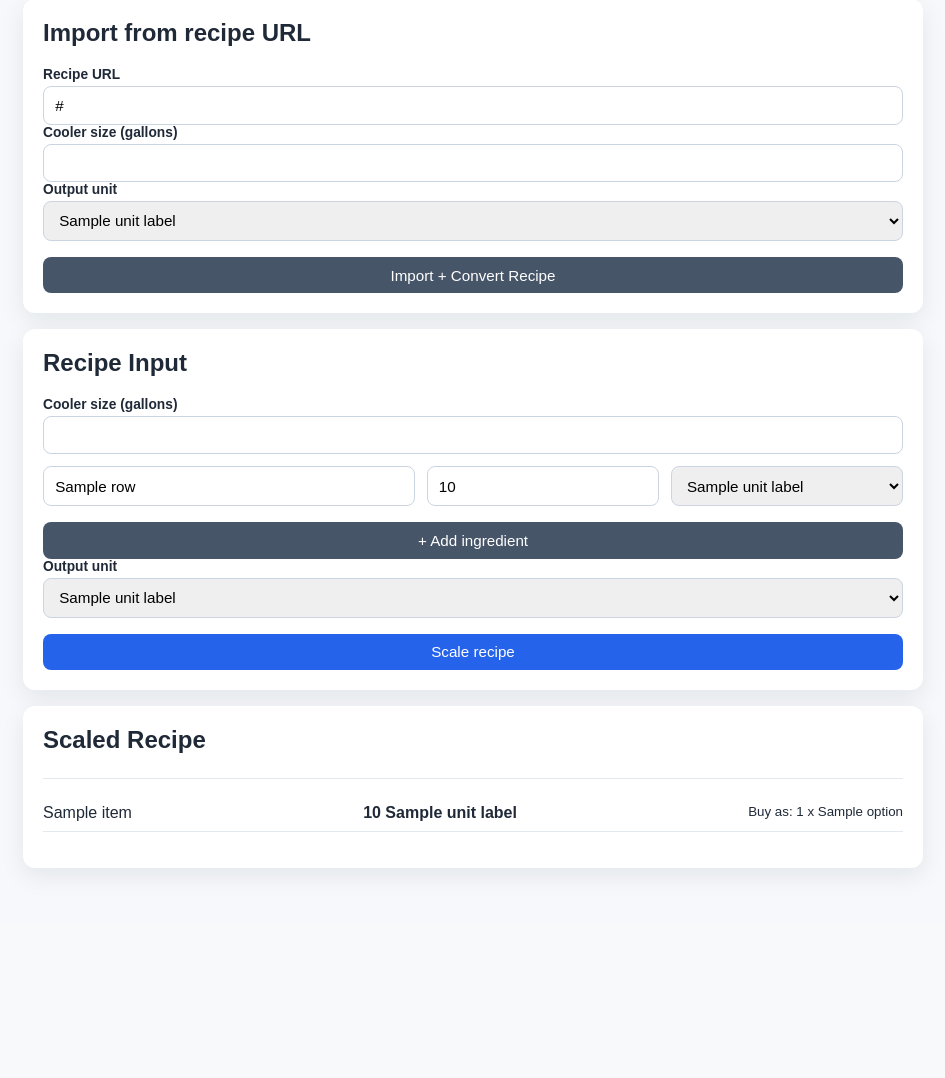
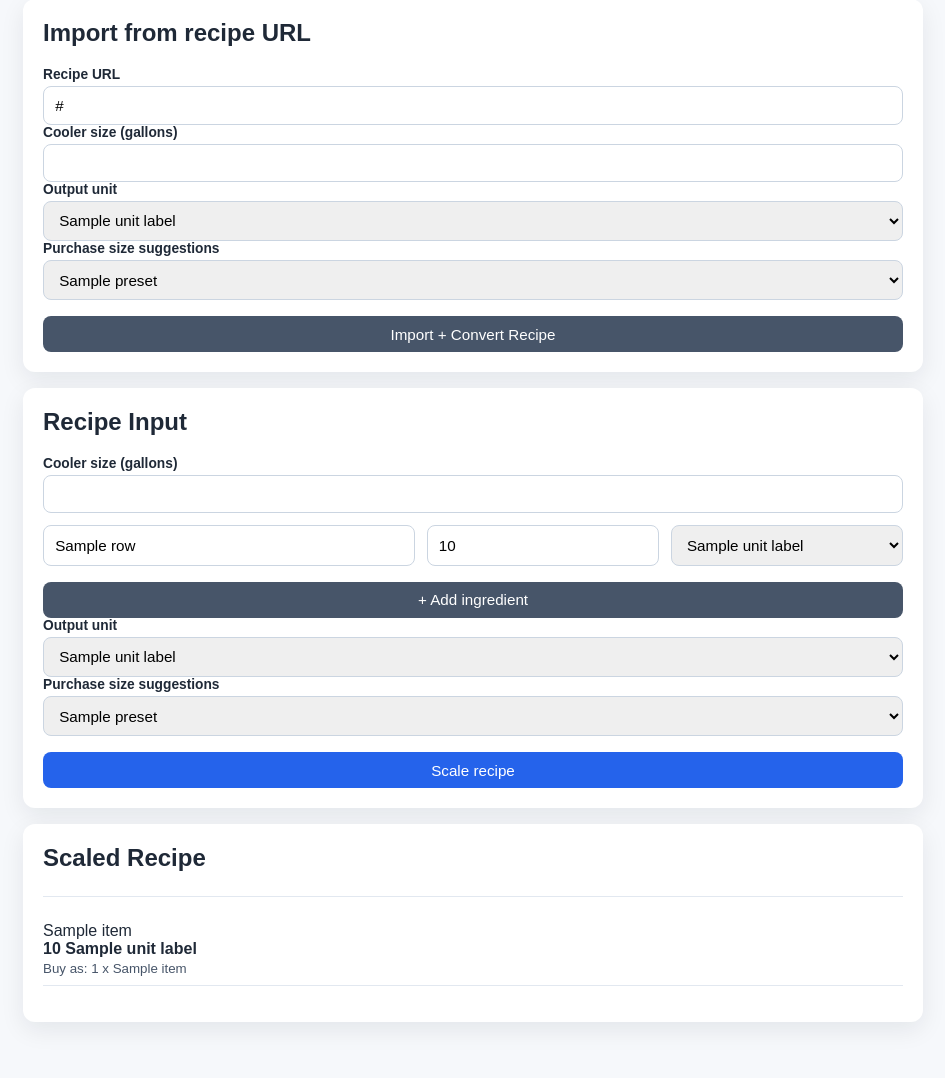
Before and after one commit to robolague/drinkulator, a Flask app: template templates/index.html in a window 1280 px wide. Shown: the part 153-1231 px from the top of the page, without its empty margins (167-1112 px from the left). Before the commit the page ends 1028 px from the top, so only its background shows below. Run offline with Flask 3, Linux system fonts and the light colour scheme; the template is opened without the code that fills it: most values are stand-ins (such as "Sample title", 1, 10 or a date in 2020).

Commit message:
Add purchase-size suggestions to scaled output
Co-authored-by: Rob Olague <robolague@users.noreply.github.com>

```diff
--- a/main.py
+++ b/main.py
@@ -83,53 +83,13 @@ JSON_LD_RE = re.compile(
     re.IGNORECASE | re.DOTALL,
 )
 
-PURCHASE_SIZE_PROFILES = {
-    "spirits": [
-        {"label": "1.75L handle", "size_ml": 1750.0},
-        {"label": "1L bottle", "size_ml": 1000.0},
-        {"label": "750mL bottle", "size_ml": 750.0},
-        {"label": "375mL bottle", "size_ml": 375.0},
-    ],
-    "juice": [
-        {"label": "1 gallon jug", "size_ml": UNIT_TO_ML["gallons"]},
-        {"label": "64oz carton", "size_ml": UNIT_TO_ML["oz"] * 64},
-        {"label": "52oz carton", "size_ml": UNIT_TO_ML["oz"] * 52},
-        {"label": "32oz bottle", "size_ml": UNIT_TO_ML["oz"] * 32},
-    ],
-    "carbonated_mixers": [
-        {"label": "2L bottle", "size_ml": 2000.0},
-        {"label": "1L bottle", "size_ml": 1000.0},
-        {"label": "12oz can", "size_ml": UNIT_TO_ML["oz"] * 12},
-    ],
-    "default": [
-        {"label": "1L bottle", "size_ml": 1000.0},
-        {"label": "750mL bottle", "size_ml": 750.0},
-        {"label": "500mL bottle", "size_ml": 500.0},
-    ],
-}
-
-SPIRIT_KEYWORDS = (
-    "vodka",
-    "gin",
-    "rum",
-    "tequila",
-    "whiskey",
-    "whisky",
-    "bourbon",
-    "scotch",
-    "brandy",
-    "liqueur",
-    "triple sec",
-)
-CARBONATED_MIXER_KEYWORDS = (
-    "soda",
-    "ginger beer",
-    "tonic",
-    "cola",
-    "sprite",
-    "seltzer",
-    "club soda",
-)
+PURCHASE_SIZE_PRESETS = [
+    {"unit": "bottles_750ml", "label": "Bottles (750mL)", "size_ml": 750.0},
+    {"unit": "handles", "label": "Handles (1.75L)", "size_ml": 1750.0},
+    {"unit": "bottles_2l", "label": "Bottles (2L)", "size_ml": 2000.0},
+    {"unit": "jugs_1gal", "label": "Jugs (1 gallon)", "size_ml": UNIT_TO_ML["gallons"]},
+    {"unit": "cans_12oz", "label": "Cans (12oz)", "size_ml": UNIT_TO_ML["oz"] * 12},
+]
 
 
 def normalize_unit(raw_unit: str) -> str | None:
@@ -363,6 +323,13 @@ def parse_ingredients(
     return parsed_ingredients, errors
 
 
+def get_purchase_preset(purchase_unit: str) -> dict[str, Any]:
+    for preset in PURCHASE_SIZE_PRESETS:
+        if preset["unit"] == purchase_unit:
+            return preset
+    return PURCHASE_SIZE_PRESETS[0]
+
+
 def calculate_scaled_recipe(
     ingredients: list[dict[str, Any]],
     output_unit: str,
@@ -385,11 +352,40 @@ def calculate_scaled_recipe(
     return results
 
 
+def calculate_scaled_recipe_with_purchase_suggestions(
+    ingredients: list[dict[str, Any]],
+    output_unit: str,
+    purchase_unit: str,
+    target_ml: float = TARGET_COOLER_ML,
+) -> list[dict[str, Any]]:
+    total_ml = sum(item["amount_ml"] for item in ingredients)
+    multiplier = target_ml / total_ml
+    output_factor = UNIT_TO_ML[output_unit]
+    purchase_preset = get_purchase_preset(purchase_unit)
+    purchase_size_ml = purchase_preset["size_ml"]
+
+    results: list[dict[str, Any]] = []
+    for ingredient in ingredients:
+        scaled_ml = ingredient["amount_ml"] * multiplier
+        output_amount = scaled_ml / output_factor
+        purchase_count = max(1, math.ceil(scaled_ml / purchase_size_ml))
+        results.append(
+            {
+                "name": ingredient["name"],
+                "amount": round(output_amount, 2),
+                "purchase_count": purchase_count,
+                "purchase_label": purchase_preset["label"],
+            }
+        )
+    return results
+
+
 @app.route("/", methods=["GET", "POST"])
 def index() -> str:
     errors: list[str] = []
     results: list[dict[str, Any]] = []
     output_unit = "oz"
+    purchase_unit = PURCHASE_SIZE_PRESETS[0]["unit"]
     recipe_url = ""
     cooler_gallons_input = str(DEFAULT_COOLER_GALLONS)
     ingredient_rows = [{"name": "", "amount": "", "unit": "oz"}]
@@ -401,6 +397,9 @@ def index() -> str:
             "cooler_gallons", str(DEFAULT_COOLER_GALLONS)
         ).strip()
         output_unit = normalize_unit(request.form.get("output_unit", "oz")) or "oz"
+        purchase_unit = request.form.get("purchase_unit", purchase_unit).strip()
+        if not any(item["unit"] == purchase_unit for item in PURCHASE_SIZE_PRESETS):
+            purchase_unit = PURCHASE_SIZE_PRESETS[0]["unit"]
 
         cooler_gallons = parse_amount(cooler_gallons_input)
         if cooler_gallons is None or cooler_gallons <= 0:
@@ -440,9 +439,10 @@ def index() -> str:
             errors.append("Total ingredient volume must be greater than zero.")
 
         if not errors:
-            results = calculate_scaled_recipe(
+            results = calculate_scaled_recipe_with_purchase_suggestions(
                 parsed_ingredients,
                 output_unit,
+                purchase_unit,
                 target_ml=cooler_gallons * UNIT_TO_ML["gallons"],
             )
 
@@ -451,13 +451,14 @@ def index() -> str:
         errors=errors,
         ingredient_rows=ingredient_rows,
         output_unit=output_unit,
+        purchase_unit=purchase_unit,
+        purchase_size_presets=PURCHASE_SIZE_PRESETS,
         recipe_url=recipe_url,
         cooler_gallons_input=cooler_gallons_input,
         results=results,
         unit_order=UNIT_ORDER,
         unit_labels=UNIT_LABELS,
         target_gallons=DEFAULT_COOLER_GALLONS,
-        common_ingredient_sizes=COMMON_INGREDIENT_SIZES,
     )
 
 
--- a/static/styles.css
+++ b/static/styles.css
@@ -95,9 +95,23 @@ button:hover {
 }
 .results li {
     display: flex;
+    flex-direction: column;
+    align-items: flex-start;
     justify-content: space-between;
     border-bottom: 1px solid #e2e8f0;
     padding: 0.55rem 0;
+}
+
+.result-main {
+    width: 100%;
+    display: flex;
+    justify-content: space-between;
+    gap: 1rem;
+}
+
+.purchase-hints {
+    color: #475569;
+    margin-top: 0.2rem;
 }
 
 @media (max-width: 700px) {
--- a/templates/index.html
+++ b/templates/index.html
@@ -38,6 +38,13 @@
                 {% endfor %}
             </select>
 
+            <label for="purchase_unit_import">Purchase size suggestions</label>
+            <select id="purchase_unit_import" name="purchase_unit">
+                {% for preset in purchase_size_presets %}
+                <option value="{{ preset.unit }}" {% if purchase_unit == preset.unit %}selected{% endif %}>{{ preset.label }}</option>
+                {% endfor %}
+            </select>
+
             <button class="secondary" type="submit" name="action" value="import">Import + Convert Recipe</button>
         </form>
     </section>
@@ -71,6 +78,13 @@
                 {% endfor %}
             </select>
 
+            <label for="purchase_unit">Purchase size suggestions</label>
+            <select id="purchase_unit" name="purchase_unit">
+                {% for preset in purchase_size_presets %}
+                <option value="{{ preset.unit }}" {% if purchase_unit == preset.unit %}selected{% endif %}>{{ preset.label }}</option>
+                {% endfor %}
+            </select>
+
             <button class="primary" type="submit" name="action" value="scale">Scale recipe</button>
         </form>
     </section>
@@ -83,12 +97,9 @@
             <li>
                 <span>{{ item.name }}</span>
                 <strong>{{ item.amount }} {{ unit_labels[output_unit] }}</strong>
-                {% if item.purchase_options %}
+                {% if item.purchase_count and item.purchase_label %}
                 <small class="purchase-hints">
-                    Buy as:
-                    {% for option in item.purchase_options %}
-                    {{ option.count }} x {{ option.label }}{% if not loop.last %} · {% endif %}
-                    {% endfor %}
+                    Buy as: {{ item.purchase_count }} x {{ item.purchase_label }}
                 </small>
                 {% endif %}
             </li>
```
